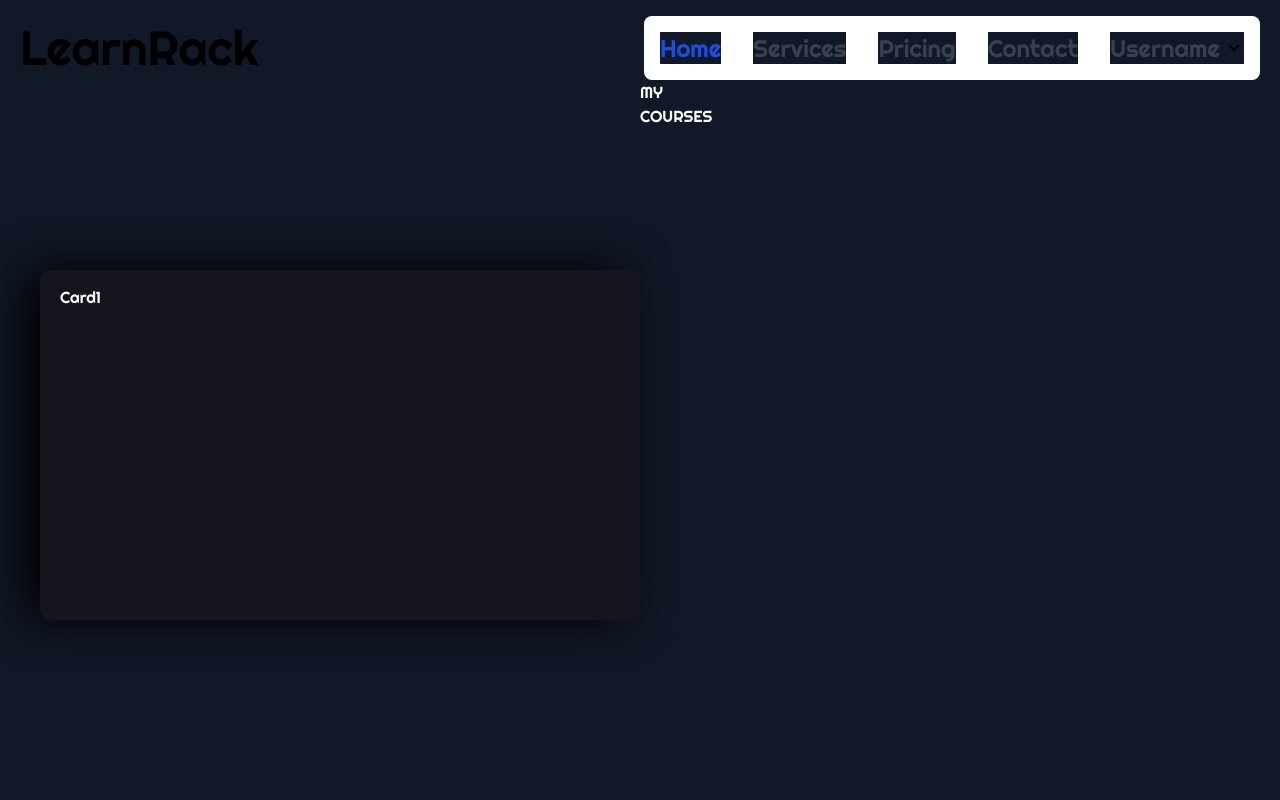
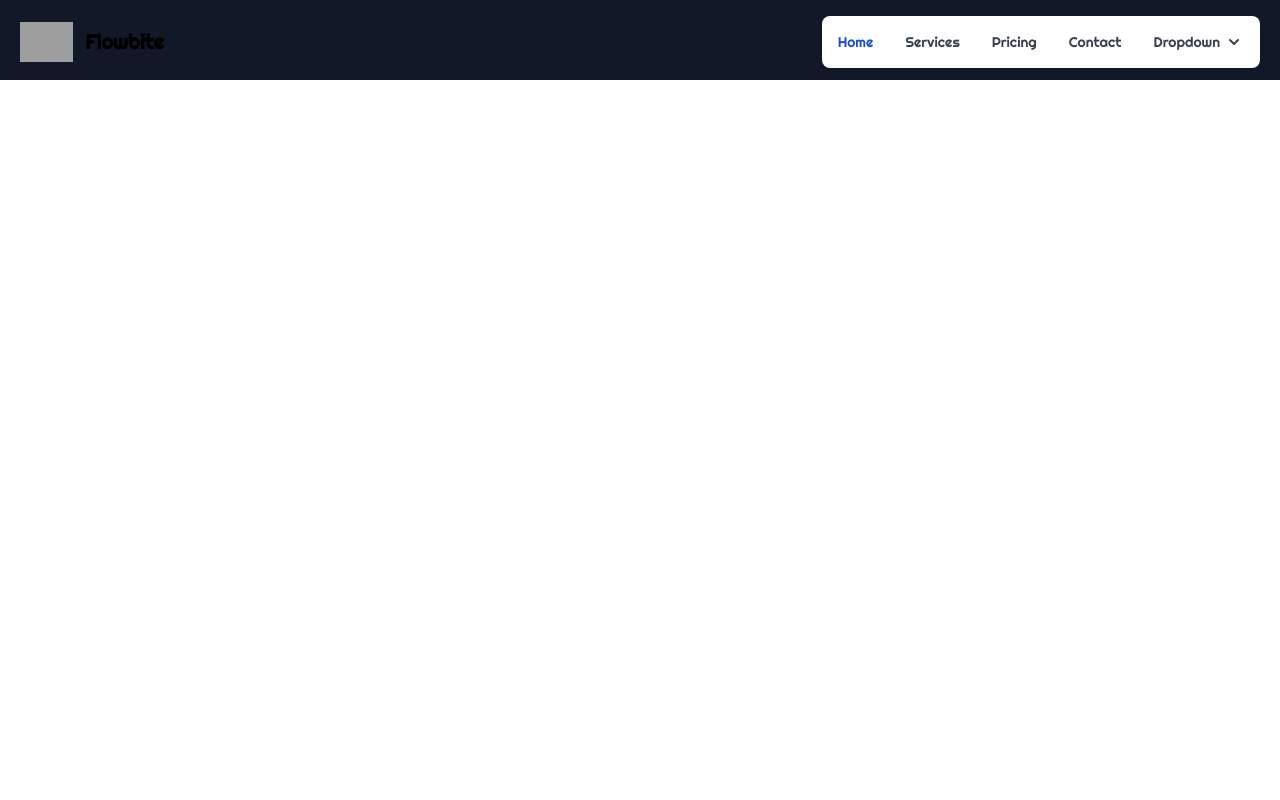
Before and after one commit to notnotrachit/learnrack, a Django app: page /dashboard/ in a window 1280 px wide. Run offline with Django 4.2, Linux system fonts and the light colour scheme; the visitor is signed in with stand-in values (Sample User, id 1); some libraries are stand-ins or nearby versions; grey boxes are pictures that could not be loaded.

Commit message:
Revert "dashboard"
This reverts commit ecdfd554e409c6e8f2218dffce4292857303678e.

```diff
--- a/templates/base.html
+++ b/templates/base.html
@@ -31,9 +31,9 @@
 
 <nav class="px-5 py-4 bg-[111827] border-gray-700 h-20">
   <div class="container flex flex-wrap items-center justify-between mx-auto">
-    <a href="#" class="flex ">
-        <!-- <img src="https://flowbite.com/docs/images/logo.svg" class="h-6 mr-3 sm:h-10" alt="Flowbite Logo" /> -->
-        <span class="self-center text-5xl dark:text-white">LearnRack</span>
+    <a href="#" class="flex items-center">
+        <img src="https://flowbite.com/docs/images/logo.svg" class="h-6 mr-3 sm:h-10" alt="Flowbite Logo" />
+        <span class="self-center text-xl font-semibold whitespace-nowrap dark:text-white">Flowbite</span>
     </a>
     <button data-collapse-toggle="navbar-dropdown" type="button" class="inline-flex items-center p-2 ml-3 text-sm text-gray-500 rounded-lg md:hidden hover:bg-gray-100 focus:outline-none focus:ring-2 focus:ring-gray-200 dark:text-gray-400 dark:hover:bg-gray-700 dark:focus:ring-gray-600" aria-controls="navbar-dropdown" aria-expanded="false">
       <span class="sr-only">Open main menu</span>
@@ -42,25 +42,25 @@
     <div class="hidden w-full md:block md:w-auto" id="navbar-dropdown">
       <ul class="flex flex-col p-4 mt-4 border border-gray-100 rounded-lg bg-gray-50 md:flex-row md:space-x-8 md:mt-0 md:text-sm md:font-medium md:border-0 md:bg-white dark:bg-gray-800 md:dark:bg-gray-900 dark:border-gray-700">
         <li>
-          <a href="#" class="text-2xl block py-2 pl-3 pr-4 text-white bg-blue-700 rounded md:bg-transparent md:text-blue-700 md:p-0 md:dark:text-white dark:bg-blue-600 md:dark:bg-transparent" aria-current="page">Home</a>
+          <a href="#" class="block py-2 pl-3 pr-4 text-white bg-blue-700 rounded md:bg-transparent md:text-blue-700 md:p-0 md:dark:text-white dark:bg-blue-600 md:dark:bg-transparent" aria-current="page">Home</a>
         </li>
 
         <li>
-          <a href="#" class=" text-2xl block py-2 pl-3 pr-4 text-gray-700 rounded hover:bg-gray-100 md:hover:bg-transparent md:border-0 md:hover:text-blue-700 md:p-0 dark:text-gray-400 md:dark:hover:text-white dark:hover:bg-gray-700 dark:hover:text-white md:dark:hover:bg-transparent">Services</a>
+          <a href="#" class="block py-2 pl-3 pr-4 text-gray-700 rounded hover:bg-gray-100 md:hover:bg-transparent md:border-0 md:hover:text-blue-700 md:p-0 dark:text-gray-400 md:dark:hover:text-white dark:hover:bg-gray-700 dark:hover:text-white md:dark:hover:bg-transparent">Services</a>
         </li>
         <li>
-          <a href="#" class="text-2xl block py-2 pl-3 pr-4 text-gray-700 rounded hover:bg-gray-100 md:hover:bg-transparent md:border-0 md:hover:text-blue-700 md:p-0 dark:text-gray-400 md:dark:hover:text-white dark:hover:bg-gray-700 dark:hover:text-white md:dark:hover:bg-transparent">Pricing</a>
+          <a href="#" class="block py-2 pl-3 pr-4 text-gray-700 rounded hover:bg-gray-100 md:hover:bg-transparent md:border-0 md:hover:text-blue-700 md:p-0 dark:text-gray-400 md:dark:hover:text-white dark:hover:bg-gray-700 dark:hover:text-white md:dark:hover:bg-transparent">Pricing</a>
         </li>
         <li>
-          <a href="#" class="text-2xl block py-2 pl-3 pr-4 text-gray-700 rounded hover:bg-gray-100 md:hover:bg-transparent md:border-0 md:hover:text-blue-700 md:p-0 dark:text-gray-400 md:dark:hover:text-white dark:hover:bg-gray-700 dark:hover:text-white md:dark:hover:bg-transparent">Contact</a>
+          <a href="#" class="block py-2 pl-3 pr-4 text-gray-700 rounded hover:bg-gray-100 md:hover:bg-transparent md:border-0 md:hover:text-blue-700 md:p-0 dark:text-gray-400 md:dark:hover:text-white dark:hover:bg-gray-700 dark:hover:text-white md:dark:hover:bg-transparent">Contact</a>
         </li>
         <li>
-            <button id="dropdownNavbarLink" data-dropdown-toggle="dropdownNavbar" class="text-2xl flex items-center justify-between w-full py-2 pl-3 pr-4 font-medium text-gray-700 rounded hover:bg-gray-100 md:hover:bg-transparent md:border-0 md:hover:text-blue-700 md:p-0 md:w-auto dark:text-gray-400 dark:hover:text-white dark:focus:text-white dark:border-gray-700 dark:hover:bg-gray-700 md:dark:hover:bg-transparent">Username <svg class="w-5 h-5 ml-1" aria-hidden="true" fill="currentColor" viewBox="0 0 20 20" xmlns="http://www.w3.org/2000/svg"><path fill-rule="evenodd" d="M5.293 7.293a1 1 0 011.414 0L10 10.586l3.293-3.293a1 1 0 111.414 1.414l-4 4a1 1 0 01-1.414 0l-4-4a1 1 0 010-1.414z" clip-rule="evenodd"></path></svg></button>
+            <button id="dropdownNavbarLink" data-dropdown-toggle="dropdownNavbar" class="flex items-center justify-between w-full py-2 pl-3 pr-4 font-medium text-gray-700 rounded hover:bg-gray-100 md:hover:bg-transparent md:border-0 md:hover:text-blue-700 md:p-0 md:w-auto dark:text-gray-400 dark:hover:text-white dark:focus:text-white dark:border-gray-700 dark:hover:bg-gray-700 md:dark:hover:bg-transparent">Dropdown <svg class="w-5 h-5 ml-1" aria-hidden="true" fill="currentColor" viewBox="0 0 20 20" xmlns="http://www.w3.org/2000/svg"><path fill-rule="evenodd" d="M5.293 7.293a1 1 0 011.414 0L10 10.586l3.293-3.293a1 1 0 111.414 1.414l-4 4a1 1 0 01-1.414 0l-4-4a1 1 0 010-1.414z" clip-rule="evenodd"></path></svg></button>
             <!-- Dropdown menu -->
-            <div id="dropdownNavbar" class="text-2xl z-10 hidden font-normal bg-white divide-y divide-gray-100 rounded shadow w-44 dark:bg-gray-700 dark:divide-gray-600">
+            <div id="dropdownNavbar" class="z-10 hidden font-normal bg-white divide-y divide-gray-100 rounded shadow w-44 dark:bg-gray-700 dark:divide-gray-600">
 
                 <div class="py-1">
-                  <a href="#" class="text-xl block px-4 py-2 text-sm text-gray-700 hover:bg-gray-100 dark:hover:bg-gray-600 dark:text-gray-400 dark:hover:text-white">Sign out</a>
+                  <a href="#" class="block px-4 py-2 text-sm text-gray-700 hover:bg-gray-100 dark:hover:bg-gray-600 dark:text-gray-400 dark:hover:text-white">Sign out</a>
                 </div>
             </div>
         </li>
@@ -69,50 +69,14 @@
   </div>
 </nav>
 <script src="https://unpkg.com/flowbite@1.6.0/dist/flowbite.min.js"></script>
-
-    <!-- <div id="mobile__menu" class="overlay">
+    <div id="mobile__menu" class="overlay">
         <a class="close">&times;</a>
         <div class="overlay__content">
             <a href="#">Services</a>
             <a href="#">Projects</a>
             <a href="#">About</a>
         </div>
-    </div> -->
-
-    <head>
-        <link href="https://fonts.googleapis.com/css?family=Open+Sans:300i,400" rel="stylesheet">
-
-      </head>
-
-      <body>
-        <p class="co">MY COURSES</p>
-      <!-- <div class="cont"> -->
-
-        <div class="card">
-          <button class="title">Card1</button>
-        </div>
-
-    <!-- </div> -->
-
-
-
-
-          <!-- <div class="bar">
-            <div class="emptybar"></div>
-            <div class="filledbar"></div>
-          </div> -->
-          <!-- <div class="circle"> -->
-            <!-- <svg version="1.1" xmlns="http://www.w3.org/2000/svg">
-            <circle class="stroke" cx="60" cy="60" r="50"/>
-          </svg> -->
-
-
-
-
-        </div>
-      </div>
-
-      </body>
+    </div>
     {% block 'content' %}
     {% endblock %}
 
--- a/templates/css.html
+++ b/templates/css.html
@@ -5,7 +5,6 @@
         padding: 0;
         box-sizing: border-box;
         font-family: 'Righteous', cursive;
-        background-color: #111827;
 
     }
     header{
@@ -78,7 +77,7 @@
         top: 0;
         width: 100%;
         height: 100vh;
-        background-color: #111827;
+        background-color: #000000;
         /* background-color: #524848; */
         transition: 1s;
 
@@ -388,132 +387,5 @@
         }
       }
 
-      /* body { */
-  /* background-color: #100e17; */
-  /* font-family: 'Open Sans', sans-serif; */
-/* } */
-
-/* .cont {
-  position: absolute;
-  height: 300px;
-  width: 600px;
-  top: 60px;
-  left: calc(50% - 300px);
-  display: flex;
-} */
-
-.card {
-  /* position: absolute;
-  height: 300px;
-  width: 600px;
-  top: 60px;
-  left: calc(50% - 300px);
-  display: flex; */
-  display: flex;
-  height: 350px;
-  width: 600px;
-  background-color: #17141d;
-  border-radius: 10px;
-  box-shadow: -1rem 0 3rem #000;
-  /* margin-left: -50px; */
-  transition: 0.4s ease-out;
-  position: relative;
-  left: 40px;
-  top: 190px;
-  /* margin-right: 0px; */
-  justify-content: left;
-  flex-direction: row;
-
-}
-
-/* .card:not(:first-child) {
-    margin-left: -50px;
-}
-
-.card:hover {
-  transform: translateY(-20px);
-  transition: 0.4s ease-out;
-}
-
-.card:hover ~ .card {
-  position: relative;
-  left: 50px;
-  transition: 0.4s ease-out;
-} */
-
-.title {
-  color: white;
-  font-weight: 300;
-  position: absolute;
-  left: 20px;
-  top: 15px;
-}
-
-.bar {
-  position: absolute;
-  top: 100px;
-  left: 20px;
-  height: 5px;
-  width: 150px;
-}
-
-.emptybar {
-  background-color: #2e3033;
-  width: 100%;
-  height: 100%;
-}
-
-.filledbar {
-  position: absolute;
-  top: 0px;
-  z-index: 3;
-  width: 0px;
-  height: 100%;
-  background: rgb(0,154,217);
-  background: linear-gradient(90deg, rgba(0,154,217,1) 0%, rgba(217,147,0,1) 65%, rgba(255,186,0,1) 100%);
-  transition: 0.6s ease-out;
-}
-
-.card:hover .filledbar {
-  width: 120px;
-  transition: 0.4s ease-out;
-}
-
-.circle {
-  position: absolute;
-  top: 150px;
-  left: calc(50% - 60px);
-}
-
-.stroke {
-  stroke: white;
-  stroke-dasharray: 360;
-  stroke-dashoffset: 360;
-  transition: 0.6s ease-out;
-}
-
-svg {
-  fill: #000000;
-  stroke-width: 2px;
-}
-
-.card:hover .stroke {
-  stroke-dashoffset: 100;
-  transition: 0.6s ease-out;
-}
-
-.co{
-  color: #ffffff;
-  position: relative;
-  left: 50%;
-  right: 50%;
-  position: absolute;
-  /* height: px; */
-  /* width: 600px; */
-  /* top: 60px; */
-  /* left: calc(50% - 300px); */
-  /* display: flex; */
-}
-
 
 </style>
```
